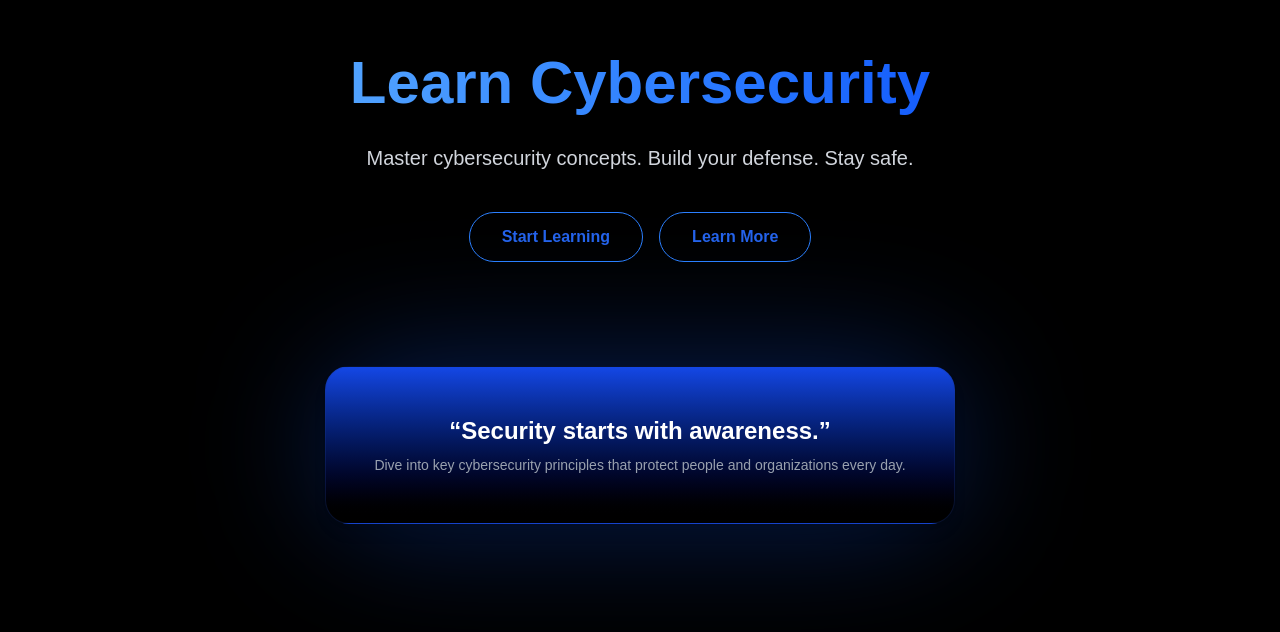
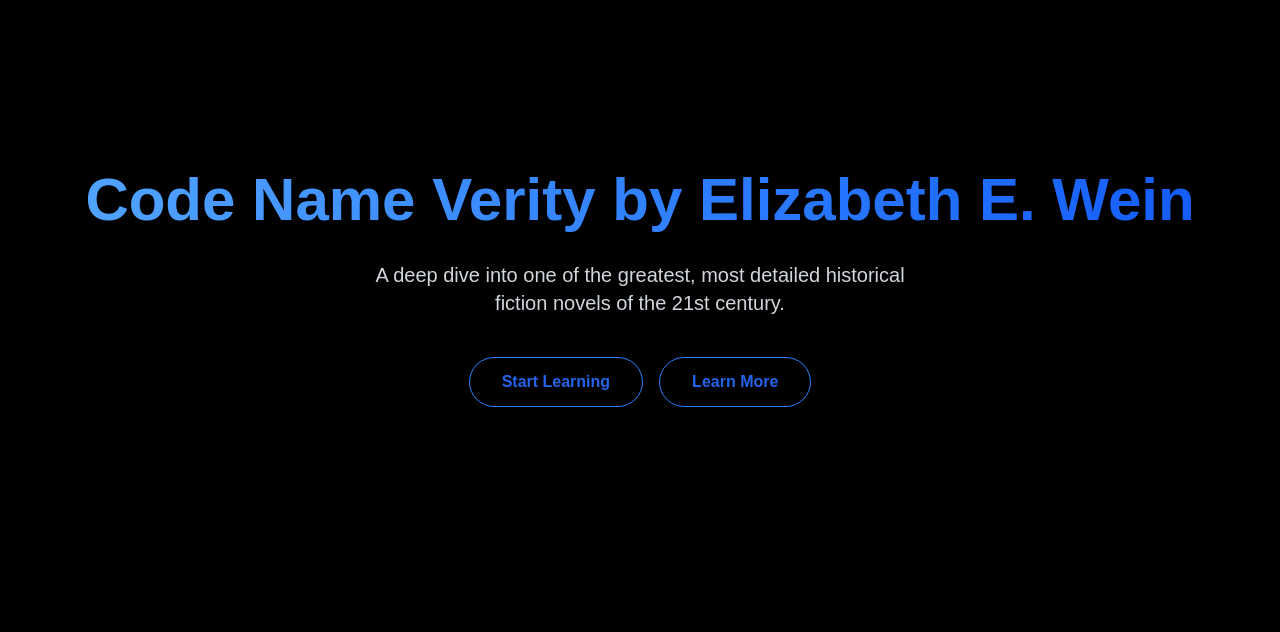
Before and after one commit to r3men/cnvwebsite, a Next.js app: page / in a window 1280 px wide. Shown: the part 116-748 px from the top of the page. Built offline with nearby package versions, Linux system fonts and the light colour scheme.

Commit message:
Update page.tsx

```diff
--- a/app/page.tsx
+++ b/app/page.tsx
@@ -6,10 +6,10 @@ export default function Home() {
       <main className="flex flex-col items-center justify-center px-6 py-20 text-center space-y-10">
         <div className="space-y-6">
           <h1 className="text-4xl md:text-6xl font-bold leading-tight bg-gradient-to-r from-blue-400 to-blue-600 bg-clip-text text-transparent">
-            Learn Cybersecurity
+            Code Name Verity by Elizabeth E. Wein
           </h1>
           <p className="text-lg md:text-xl text-gray-300 max-w-xl mx-auto">
-            Master cybersecurity concepts. Build your defense. Stay safe.
+            A deep dive into one of the greatest, most detailed historical fiction novels of the 21st century.
           </p>
         </div>
 
@@ -28,16 +28,6 @@ export default function Home() {
             Learn More
           </a>
         </div>
-
-        <div className="mt-16 relative">
-          <div className="absolute -inset-2 bg-blue-600/30 blur-3xl rounded-full"></div>
-          <div className="relative bg-gradient-to-b from-blue-700 to-black p-12 rounded-3xl shadow-lg border border-blue-900/30">
-            <h2 className="text-2xl font-bold mb-2">“Security starts with awareness.”</h2>
-            <p className="text-gray-400 text-sm">
-              Dive into key cybersecurity principles that protect people and organizations every day.
-            </p>
-          </div>
-        </div>
       </main>
     </div>
   );
```
